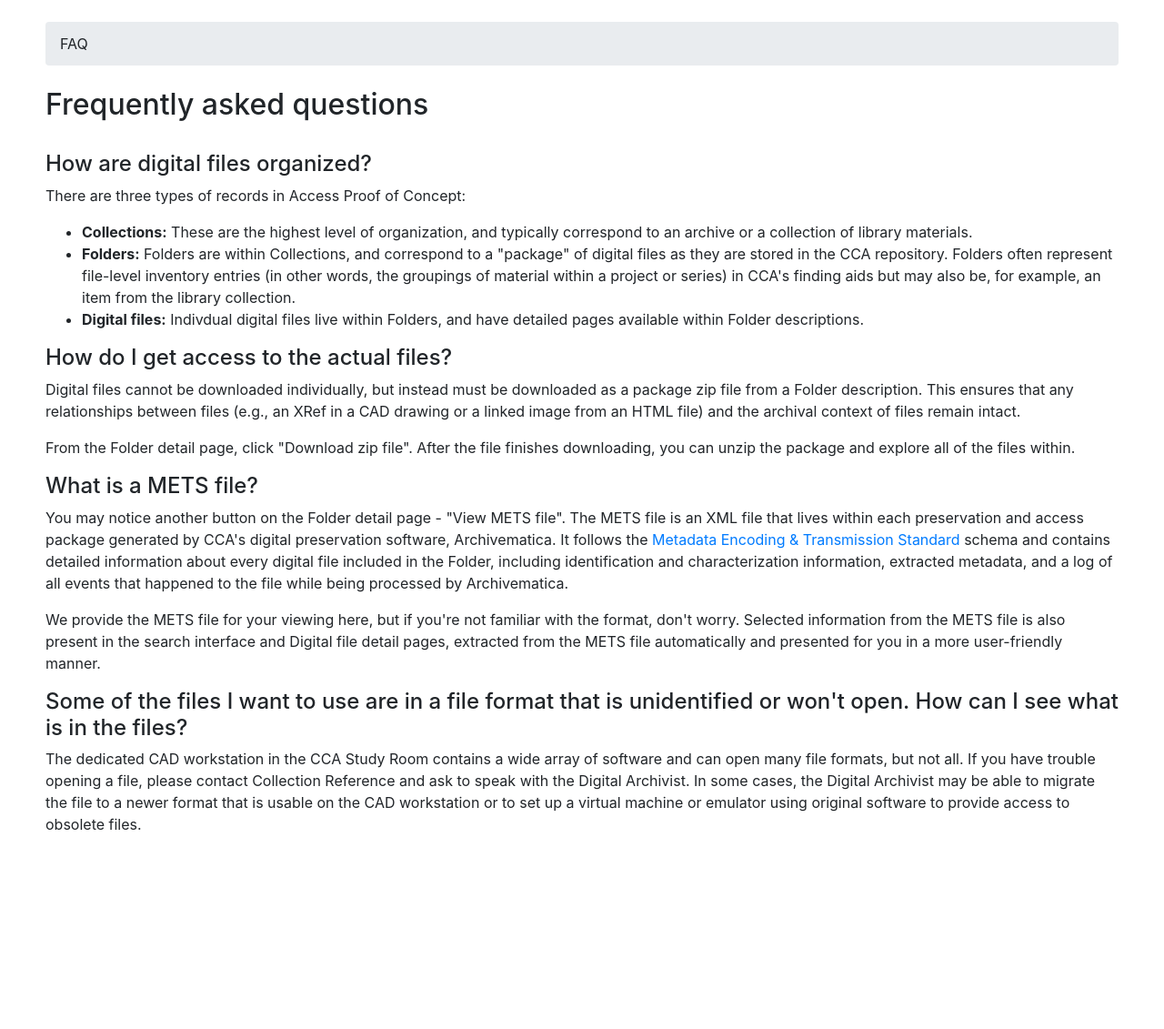
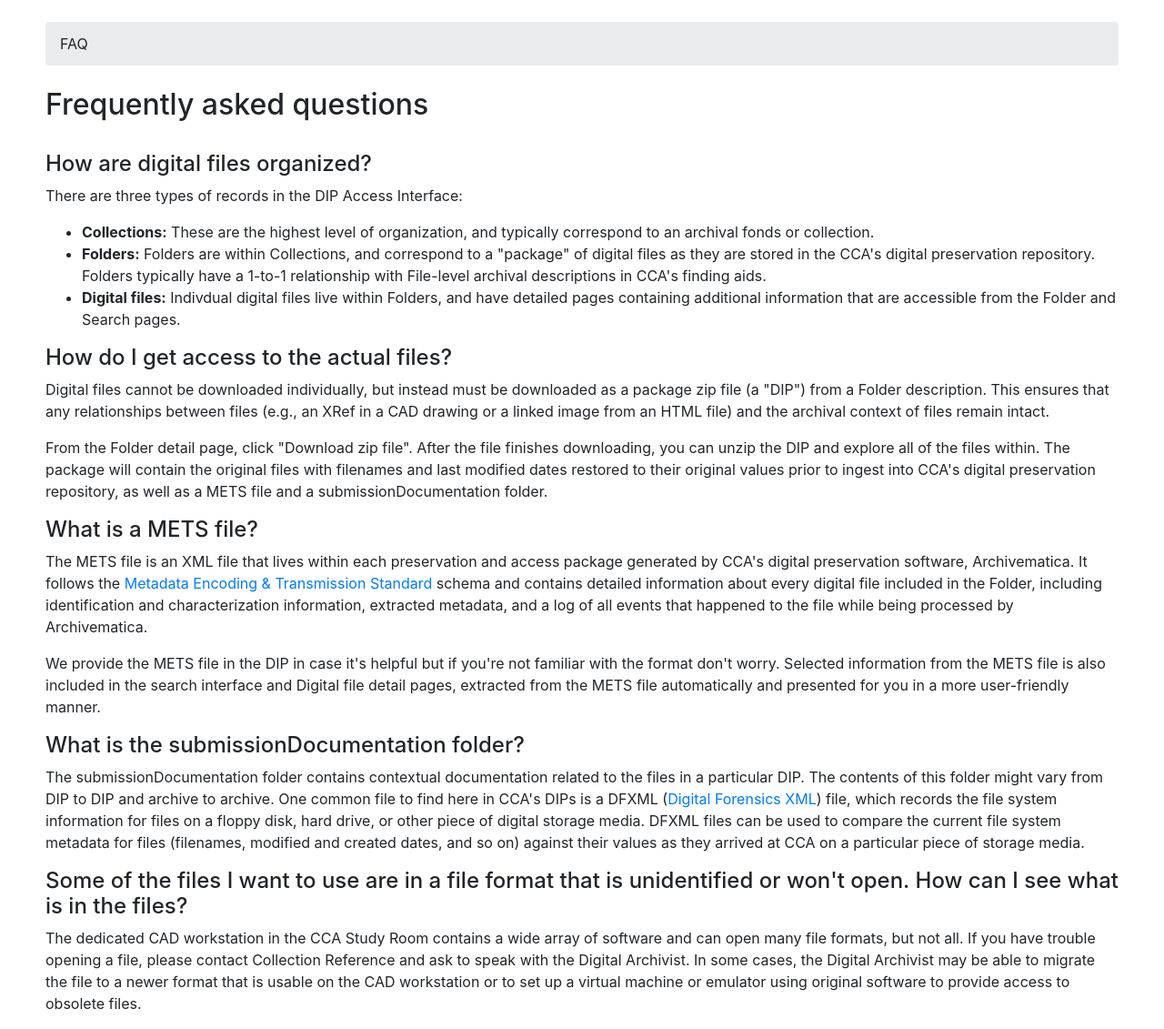
Before and after one commit to CCA-Public/scope, a Django app: page /faq/ in a window 1280 px wide. Shown: the part 56-1187 px from the top of the page at 91% size. Before the commit the page ends 968 px from the top, so only its background shows below. Run offline with Django 3.2, Linux system fonts and the light colour scheme; the visitor is signed in with stand-in values (Sample User, id 1); some libraries are stand-ins or nearby versions.

Commit message:
Update FAQ

```diff
--- a/accesspoc/templates/faq.html
+++ b/accesspoc/templates/faq.html
@@ -10,18 +10,20 @@
   <h2>Frequently asked questions</h2>
   <br>
   <h4>How are digital files organized?</h4>
-  <p>There are three types of records in Access Proof of Concept:</p>
+  <p>There are three types of records in the DIP Access Interface:</p>
   <ul>
-  	<li><strong>Collections:</strong> These are the highest level of organization, and typically correspond to an archive or a collection of library materials.</li>
-  	<li><strong>Folders:</strong> Folders are within Collections, and correspond to a "package" of digital files as they are stored in the CCA repository. Folders often represent file-level inventory entries (in other words, the groupings of material within a project or series) in CCA's finding aids but may also be, for example, an item from the library collection.</li>
-  	<li><strong>Digital files:</strong> Indivdual digital files live within Folders, and have detailed pages available within Folder descriptions.</li>
+  	<li><strong>Collections:</strong> These are the highest level of organization, and typically correspond to an archival fonds or collection.</li>
+  	<li><strong>Folders:</strong> Folders are within Collections, and correspond to a "package" of digital files as they are stored in the CCA's digital preservation repository. Folders typically have a 1-to-1 relationship with File-level archival descriptions in CCA's finding aids.</li>
+  	<li><strong>Digital files:</strong> Indivdual digital files live within Folders, and have detailed pages containing additional information that are accessible from the Folder and Search pages.</li>
   </ul>
   <h4>How do I get access to the actual files?</h4>
-  <p>Digital files cannot be downloaded individually, but instead must be downloaded as a package zip file from a Folder description. This ensures that any relationships between files (e.g., an XRef in a CAD drawing or a linked image from an HTML file) and the archival context of files remain intact.</p>
-  <p>From the Folder detail page, click "Download zip file". After the file finishes downloading, you can unzip the package and explore all of the files within.</p>
+  <p>Digital files cannot be downloaded individually, but instead must be downloaded as a package zip file (a "DIP") from a Folder description. This ensures that any relationships between files (e.g., an XRef in a CAD drawing or a linked image from an HTML file) and the archival context of files remain intact.</p>
+  <p>From the Folder detail page, click "Download zip file". After the file finishes downloading, you can unzip the DIP and explore all of the files within. The package will contain the original files with filenames and last modified dates restored to their original values prior to ingest into CCA's digital preservation repository, as well as a METS file and a submissionDocumentation folder.
   <h4>What is a METS file?</h4>
-  <p>You may notice another button on the Folder detail page - "View METS file". The METS file is an XML file that lives within each preservation and access package generated by CCA's digital preservation software, Archivematica. It follows the <a href="http://www.loc.gov/standards/mets/">Metadata Encoding &amp; Transmission Standard</a> schema and contains detailed information about every digital file included in the Folder, including identification and characterization information, extracted metadata, and a log of all events that happened to the file while being processed by Archivematica.</p>
-  <p>We provide the METS file for your viewing here, but if you're not familiar with the format, don't worry. Selected information from the METS file is also present in the search interface and Digital file detail pages, extracted from the METS file automatically and presented for you in a more user-friendly manner.</p>
+  <p>The METS file is an XML file that lives within each preservation and access package generated by CCA's digital preservation software, Archivematica. It follows the <a href="http://www.loc.gov/standards/mets/">Metadata Encoding &amp; Transmission Standard</a> schema and contains detailed information about every digital file included in the Folder, including identification and characterization information, extracted metadata, and a log of all events that happened to the file while being processed by Archivematica.</p>
+  <p>We provide the METS file in the DIP in case it's helpful but if you're not familiar with the format don't worry. Selected information from the METS file is also included in the search interface and Digital file detail pages, extracted from the METS file automatically and presented for you in a more user-friendly manner.</p>
+  <h4>What is the submissionDocumentation folder?</h4>
+  <p>The submissionDocumentation folder contains contextual documentation related to the files in a particular DIP. The contents of this folder might vary from DIP to DIP and archive to archive. One common file to find here in CCA's DIPs is a DFXML (<a href="https://forensicswiki.org/wiki/Category:Digital_Forensics_XML">Digital Forensics XML</a>) file, which records the file system information for files on a floppy disk, hard drive, or other piece of digital storage media. DFXML files can be used to compare the current file system metadata for files (filenames, modified and created dates, and so on) against their values as they arrived at CCA on a particular piece of storage media.</p>
   <h4>Some of the files I want to use are in a file format that is unidentified or won't open. How can I see what is in the files?</h4>
   <p>The dedicated CAD workstation in the CCA Study Room contains a wide array of software and can open many file formats, but not all. If you have trouble opening a file, please contact Collection Reference and ask to speak with the Digital Archivist. In some cases, the Digital Archivist may be able to migrate the file to a newer format that is usable on the CAD workstation or to set up a virtual machine or emulator using original software to provide access to obsolete files.</p>
 {% endblock %}
```
